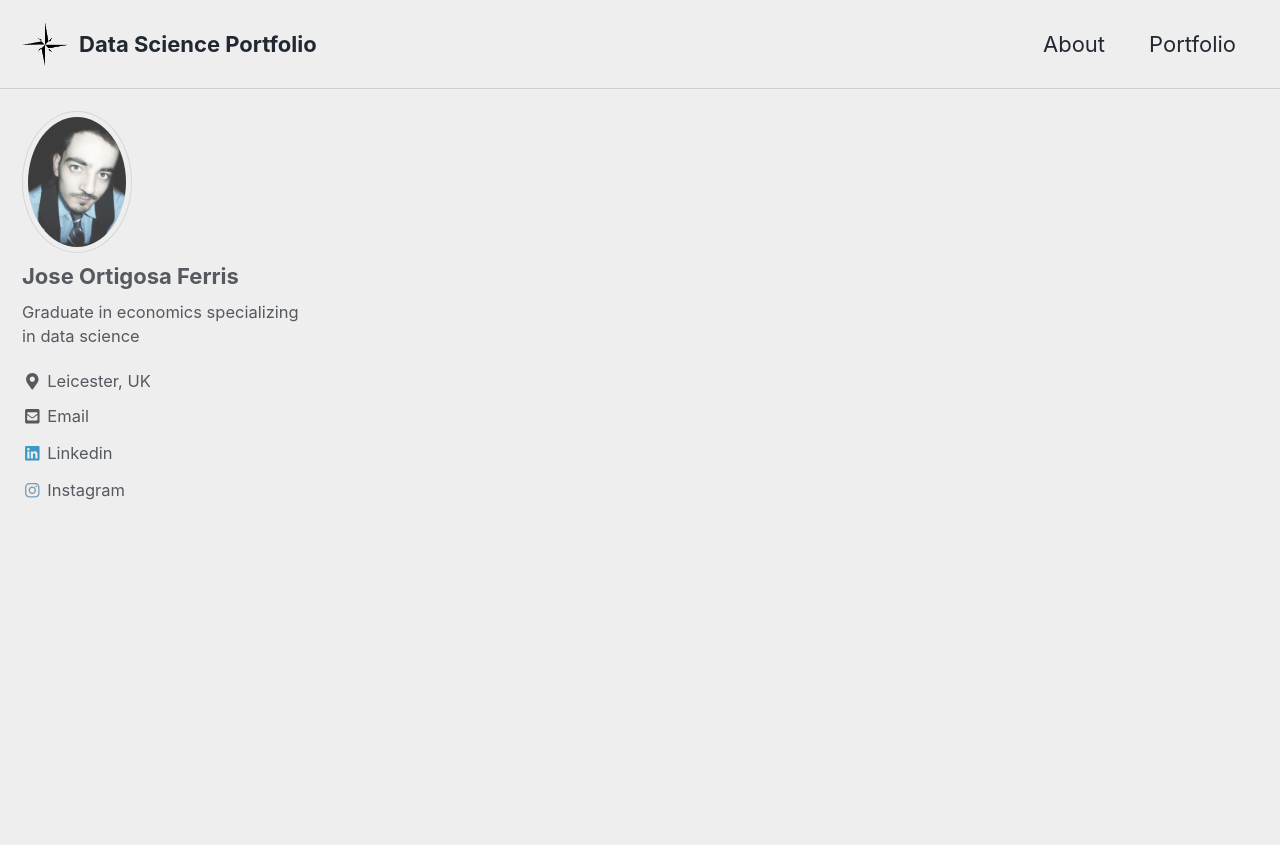
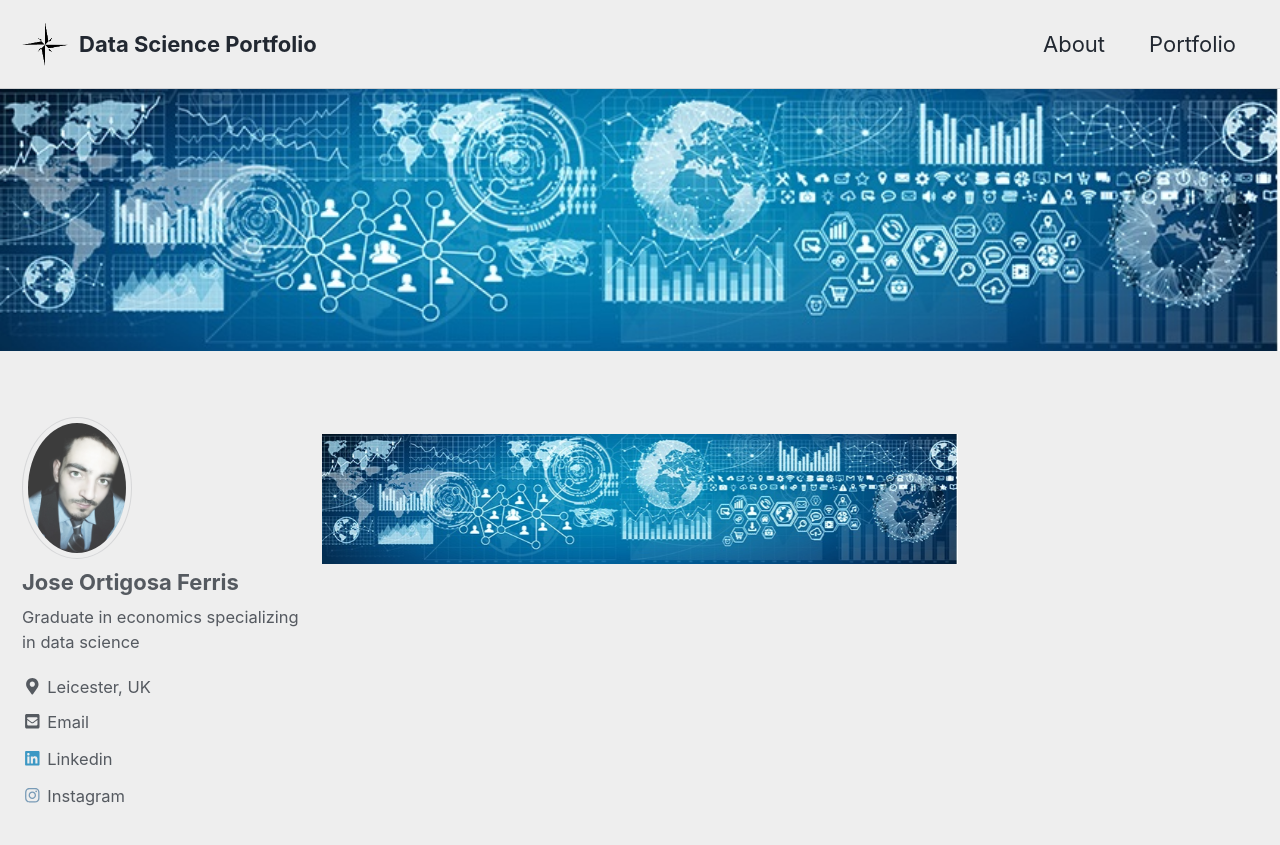
Before and after one commit to JoseOrtigosaFerris/JoseOrtigosaFerris.github.io, a Jekyll site: the page built from index.html, in a window 1280 px wide and 900 px high. Shown: the top 845 px of the window. Built offline with Jekyll 4.4.1, drawn with Linux system fonts in a browser that asks for light colours; cached includes are drawn as plain includes; nearby versions of some CDN libraries; the list of posts is cut into pages by our own code.

Commit message:
Update index.html

```diff
--- a/index.html
+++ b/index.html
@@ -1,4 +1,6 @@
 ---
 layout: home
 author_profile: true
+header:
+  image: "/images/front.jpg"
 ---
```
